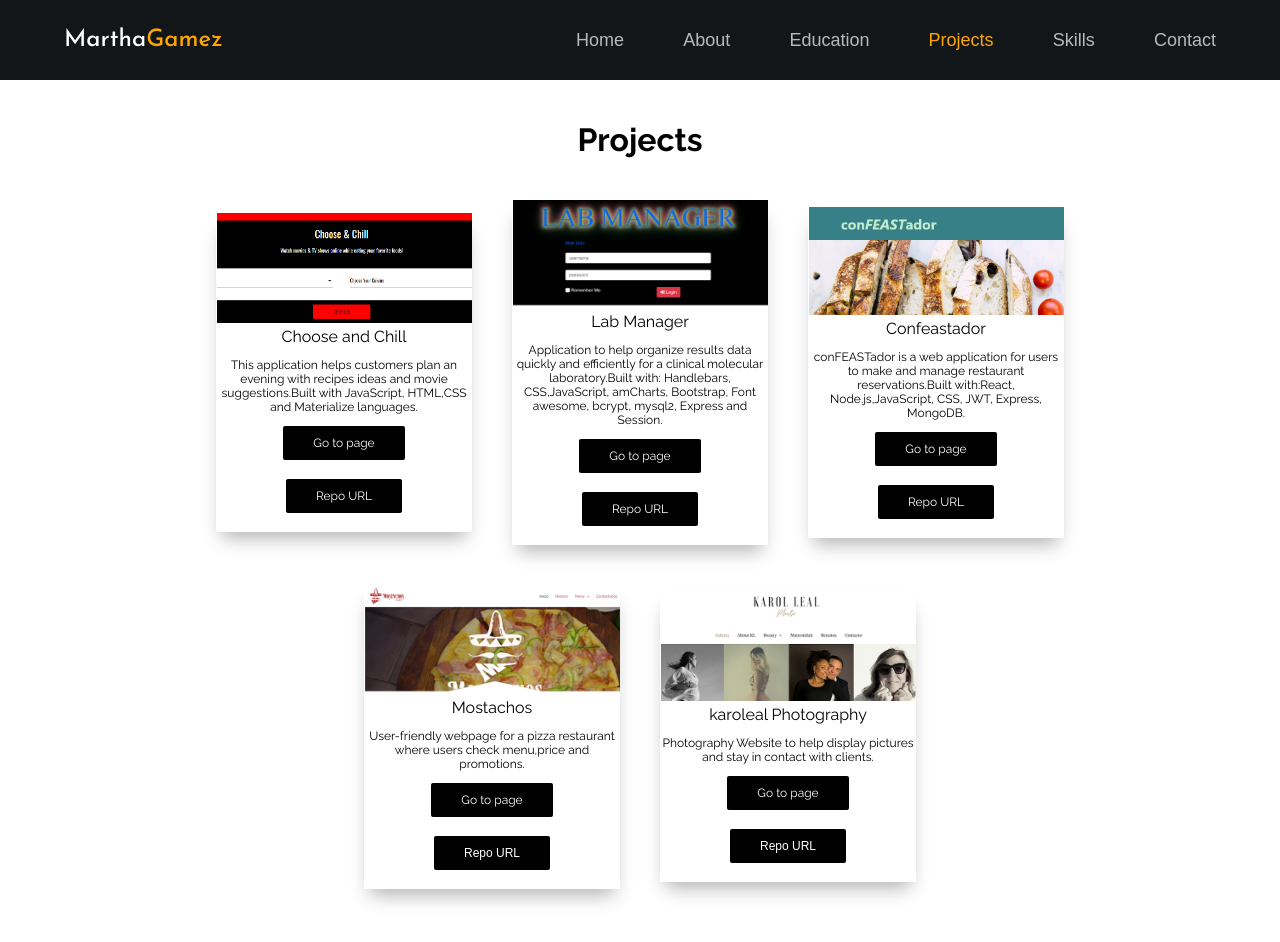
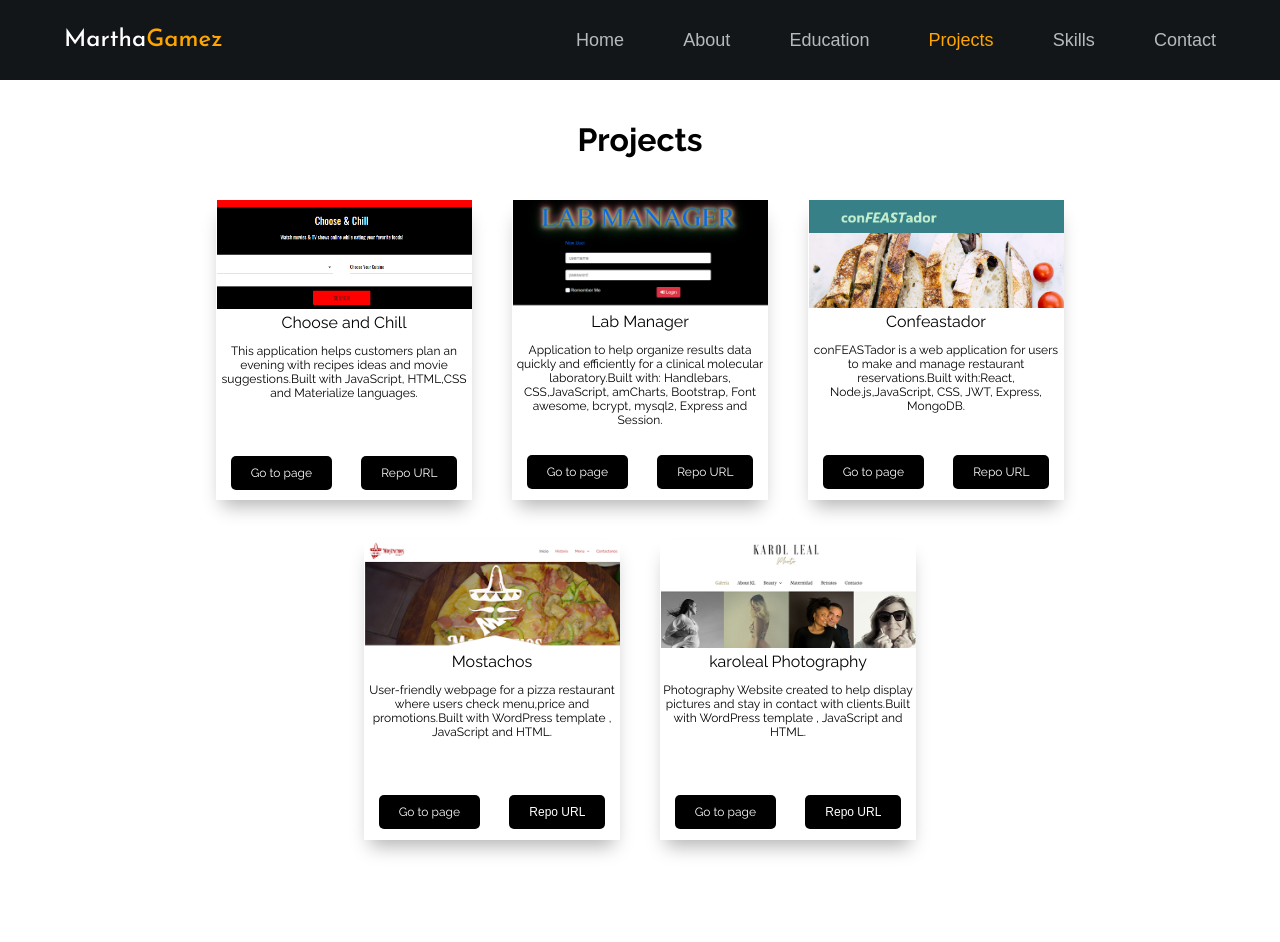
Before and after one commit to Martha121/portfolio-martha, a React (Create React App) app: page /#/projects in a window 1280 px wide. Shown: the top 942 px of the page. Built offline with nearby package versions, Linux system fonts and the light colour scheme.

Commit message:
refactor

```diff
--- a/src/App.css
+++ b/src/App.css
@@ -86,7 +86,9 @@ nav.imageWrapper{
   bottom: 100px;
   justify-content: space-around;
 }
-
+.icons{
+  padding-left: 50px;
+}
 .social i
 {
   padding-right: 30px;
@@ -199,12 +201,13 @@ h1,h2,h3,h4,p{
   background-color:black; /* Orange */
   border: none;
   color:white;
-  padding: 10px 30px;
+  padding: 10px 20px;
   text-align: center;
   text-decoration: none;
   display: inline-block;
   font-size: 12px;
-  border-radius: 2px;
+  border-radius: 5px;
+
 }
 
 .button:hover {
@@ -212,8 +215,15 @@ h1,h2,h3,h4,p{
   color: white;
 }
 
+.cardbutton{
+  display:flex;
+  justify-content: space-around;
+}
+
 .description{
   font-size: 12px;
+  height:100px
+
 }
 
 
--- a/src/Components/Social.js
+++ b/src/Components/Social.js
@@ -1,7 +1,7 @@
 import React, { Component } from "react";
 import { AiFillGithub } from "react-icons/ai";
 import { AiFillLinkedin } from "react-icons/ai";
-
+import { ImProfile } from "react-icons/im";
 class Social extends Component {
   render() {
     return (
@@ -14,12 +14,21 @@ class Social extends Component {
           <AiFillGithub size="40px" color="orange" />
         </a>
         <a
+          className="icons"
           href="https://www.linkedin.com/in/martha-gamez-60a5764a/"
           target="_blank"
           rel="noopener noreferrer"
         >
           <AiFillLinkedin size="40px" color="orange" />
         </a>
+        <a
+          className="icons"
+          href="https://www.linkedin.com/in/martha-gamez-60a5764a/"
+          target="_blank"
+          rel="noopener noreferrer"
+        >
+          <ImProfile size="40px" color="orange" />
+        </a>
       </div>
     );
   }
--- a/src/contents/Home.js
+++ b/src/contents/Home.js
@@ -15,9 +15,10 @@ class Home extends Component {
         <div class="home_overlay"></div>
         <div className="home_content">
           <br />
-          <br />
-          I am Martha Gamez
-          <Social />
+          <br />I am Martha Gamez
+          <div className="social ">
+            <Social />
+          </div>
         </div>
       </div>
     );
--- a/src/contents/Projects.js
+++ b/src/contents/Projects.js
@@ -33,13 +33,13 @@ const Projects =()=> {
     {
       image: foto4,
       title: "Mostachos",
-      text: "User-friendly webpage for a pizza restaurant where users check menu,price and promotions.",
+      text: "User-friendly webpage for a pizza restaurant where users check menu,price and promotions.Built with WordPress template , JavaScript and HTML.",
       link: "https://mostachospizza.com/",
     },
     {
       image: foto5,
       title: "karoleal Photography",
-      text: "Photography Website to help display pictures and stay in contact with clients.",
+      text: "Photography Website created to help display pictures and stay in contact with clients.Built with WordPress template , JavaScript and HTML.",
       link: "https://karoleal.com/",
     },
   ];
@@ -48,7 +48,7 @@ const Projects =()=> {
     return (
       <Card
         border="dark"
-        style={{ width: "16rem" }}
+        style={{ width: "16rem", height:"300px"}}
         key={index}
         className="box boxshadow"
       >
@@ -61,14 +61,15 @@ const Projects =()=> {
         <Card.Body>
           <Card.Title>{card.title}</Card.Title>
           <Card.Text className="description">{card.text}</Card.Text>
-          <Button className="button" href={card.link} variant="outline-warning">
+          <div className="cardbutton">
+            <Button className="button" href={card.link} variant="outline-warning">
             Go to page
           </Button>
-          <br />
-          <br />
-          <Button className="button" href={card.url} variant="outline-warning">
+
+          <Button className="button button1" href={card.url} variant="outline-warning">
             Repo URL
           </Button>
+         </div>
         </Card.Body>
           <br />
       </Card>
```
Also changed, not shown: 1 other file (tests, documents, lock files or other folders).
